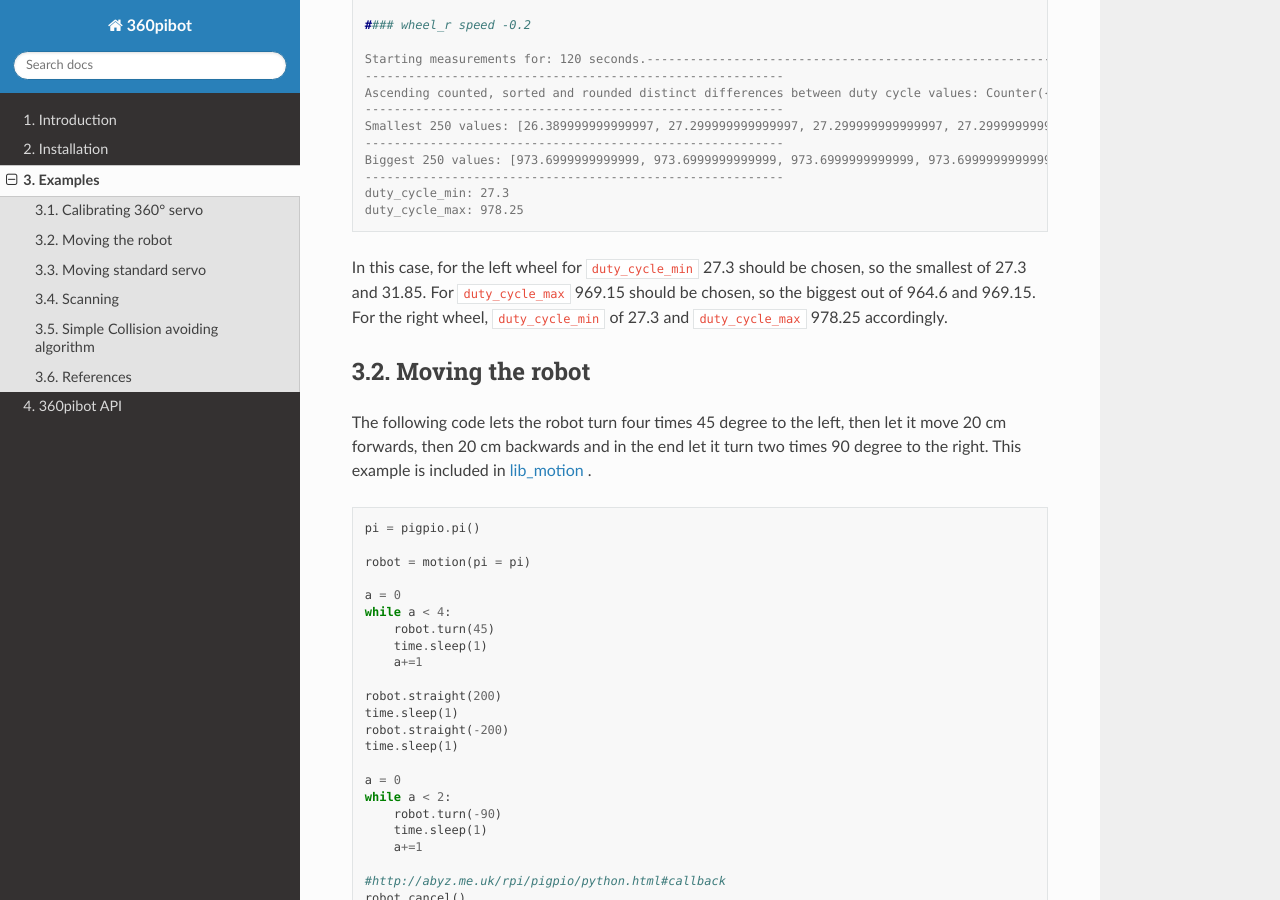
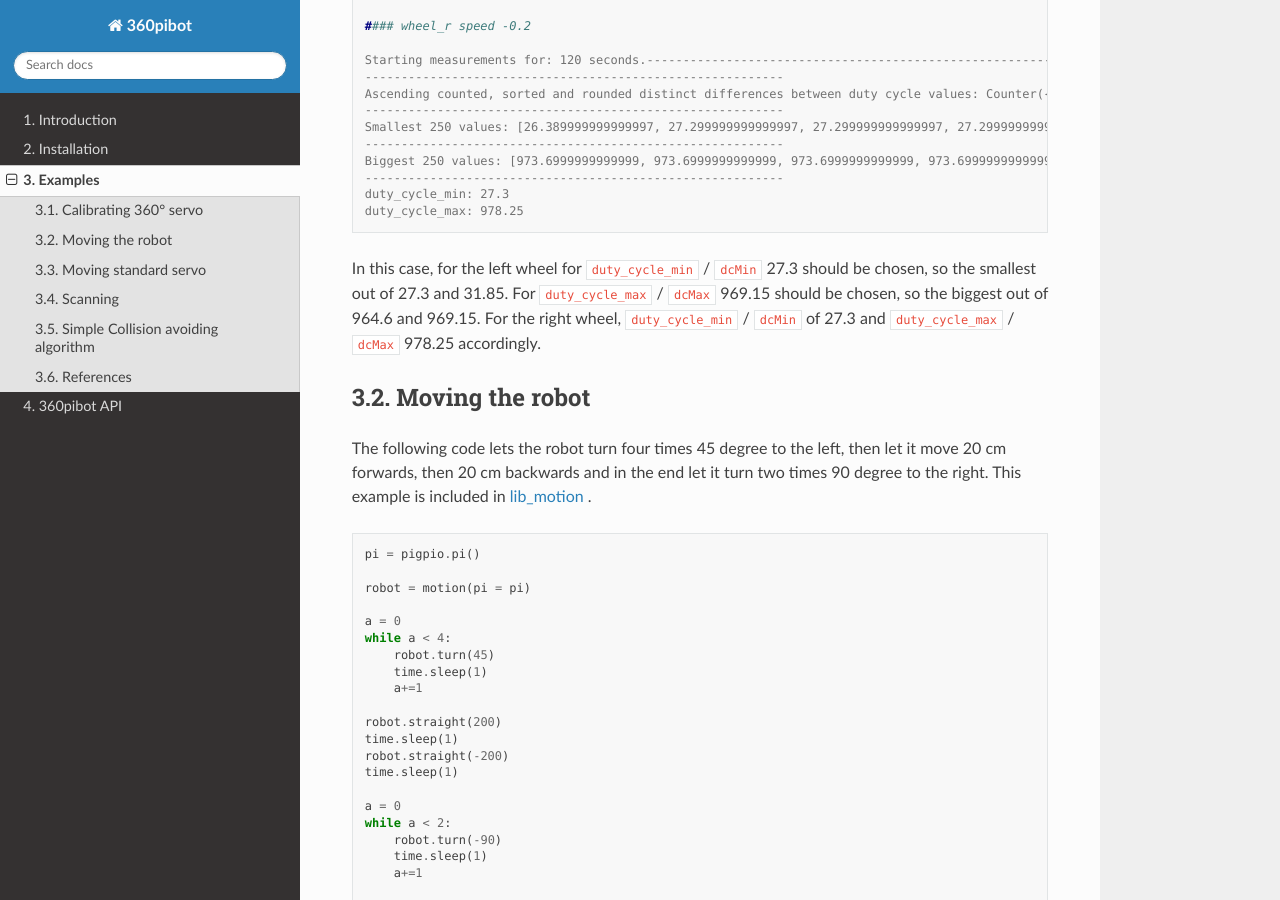
Before and after one commit to choeffer/360pibot, a Sphinx documentation site: the page built from docs/examples.rst, in a window 1280 px wide and 900 px high, scrolled down 1921 px. Built offline with Sphinx 7.4.7 and the Read the Docs theme 2.0.0, drawn with Linux system fonts in a browser that asks for light colours; some of the changed text lies outside the part shown.

Commit message:
typos and rewritten some stuff

```diff
--- a/docs/api.rst
+++ b/docs/api.rst
@@ -36,7 +36,7 @@
 
 This module includes three classes. One for setting the speed :class:`lib_para_360_servo.write_pwm` ,
 one for reading the position :class:`lib_para_360_servo.read_pwm` and one for calibrating
-a servo to determine the appropriate values needed in :ref:`lib_motion`
+a servo to determine the appropriate ``dcMin`` / ``dcMax`` values needed in :ref:`lib_motion`
 :class:`lib_para_360_servo.calibrate_pwm` .
 
 .. automodule:: lib_para_360_servo
--- a/docs/examples.rst
+++ b/docs/examples.rst
@@ -23,8 +23,8 @@
 
 The following code calibrates a Parallax Feedback 360° High-Speed servo
 `360_data_sheet`_ . This example is included in :ref:`lib_para_360_servo` . The values
-are later needed in :ref:`lib_motion` . For more informations, see
-:meth:`lib_para_360_servo.calibrate_pwm` .
+``dcMin`` and ``dcMax`` are later needed in :ref:`lib_motion` . For more
+informations, see :meth:`lib_para_360_servo.calibrate_pwm` .
 
 .. note::
 
@@ -114,10 +114,10 @@
     duty_cycle_min: 27.3
     duty_cycle_max: 978.25
 
-In this case, for the left wheel for ``duty_cycle_min`` 27.3 should be chosen,
-so the smallest of 27.3 and 31.85. For ``duty_cycle_max`` 969.15 should be chosen,
-so the biggest out of 964.6 and 969.15. For the right wheel, ``duty_cycle_min``
-of 27.3 and  ``duty_cycle_max`` 978.25 accordingly.
+In this case, for the left wheel for ``duty_cycle_min`` / ``dcMin`` 27.3 should be chosen,
+so the smallest out of 27.3 and 31.85. For ``duty_cycle_max`` / ``dcMax`` 969.15 should
+be chosen, so the biggest out of 964.6 and 969.15. For the right wheel, ``duty_cycle_min``
+/ ``dcMin`` of 27.3 and ``duty_cycle_max`` / ``dcMax`` 978.25 accordingly.
 
 Moving the robot
 ----------------
--- a/lib_para_360_servo.py
+++ b/lib_para_360_servo.py
@@ -227,8 +227,8 @@
     provided in the data sheet 360_data_sheet_ . Values smaller and bigger than the
     printed out once as "duty_cycle_min/duty_cycle_max" are outliers and should
     therefore not be considered. This can be seen in printout of smallest/biggest
-    250 values, there are sometimes a few outliers. Compare the printouts to get a
-    feeling for it, therefore, run it serveral times.
+    250 values, there are sometimes a few outliers. Compare the printouts of different
+    runs to get a feeling for it.
 
     .. note::
         **IMPORTANT** The robot wheels must be able to rotate free in the air for calibration.
```
